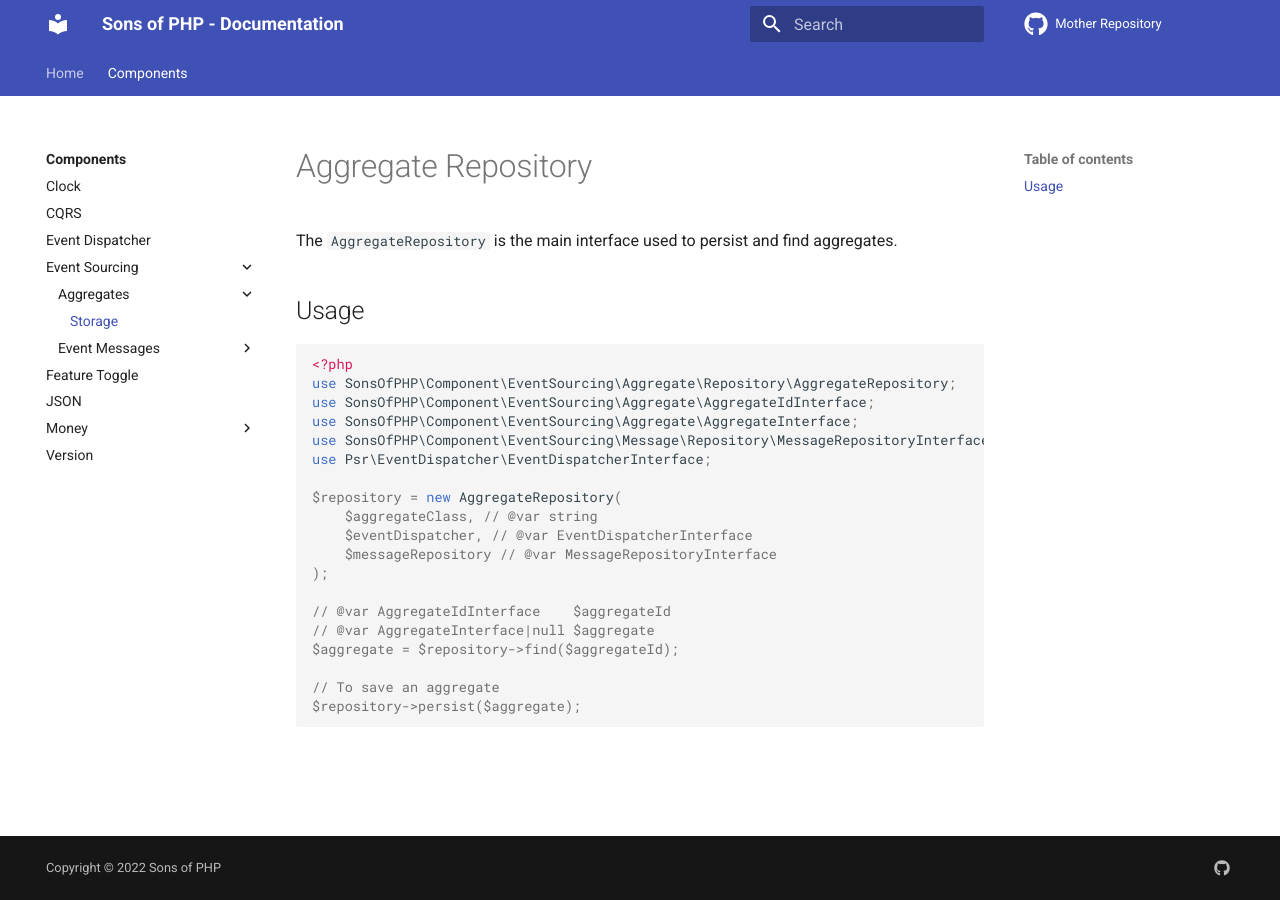
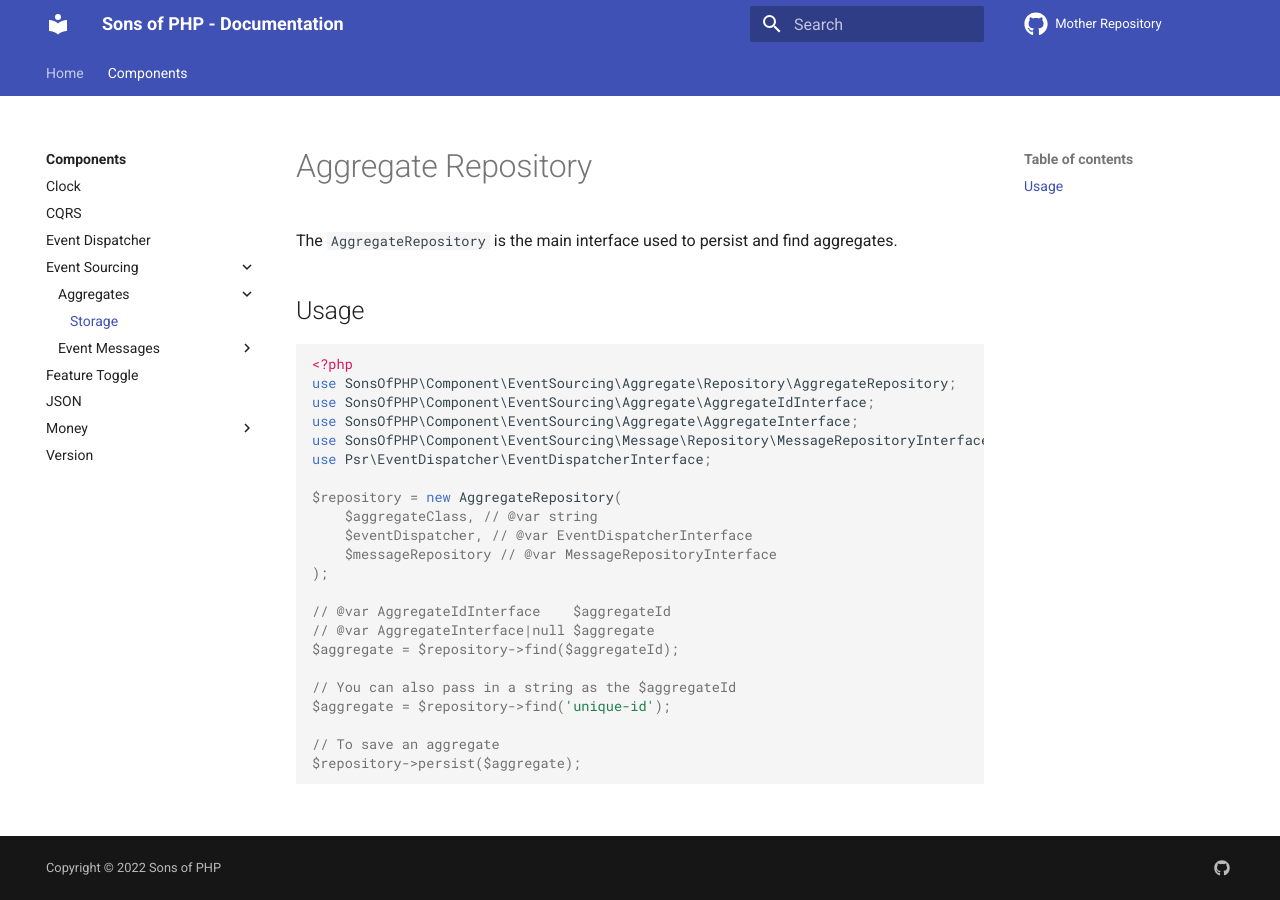
Before and after one commit to SonsOfPHP/sonsofphp-docs, an MkDocs documentation site: the page built from docs/components/event-sourcing/aggregates/storage/index.md, in a window 1280 px wide. Built offline with MkDocs 1.6.1 and Material for MkDocs 9.7.7, drawn with Linux system fonts in a browser that asks for light colours; comment, search, counter and statistics services are not loaded.

Commit message:
[EventSourcing] Updated docs for aggregate storage

````diff
--- a/docs/components/event-sourcing/aggregates/storage/index.md
+++ b/docs/components/event-sourcing/aggregates/storage/index.md
@@ -27,6 +27,9 @@ $repository = new AggregateRepository(
 // @var AggregateInterface|null $aggregate
 $aggregate = $repository->find($aggregateId);
 
+// You can also pass in a string as the $aggregateId
+$aggregate = $repository->find('unique-id');
+
 // To save an aggregate
 $repository->persist($aggregate);
 ```
````
